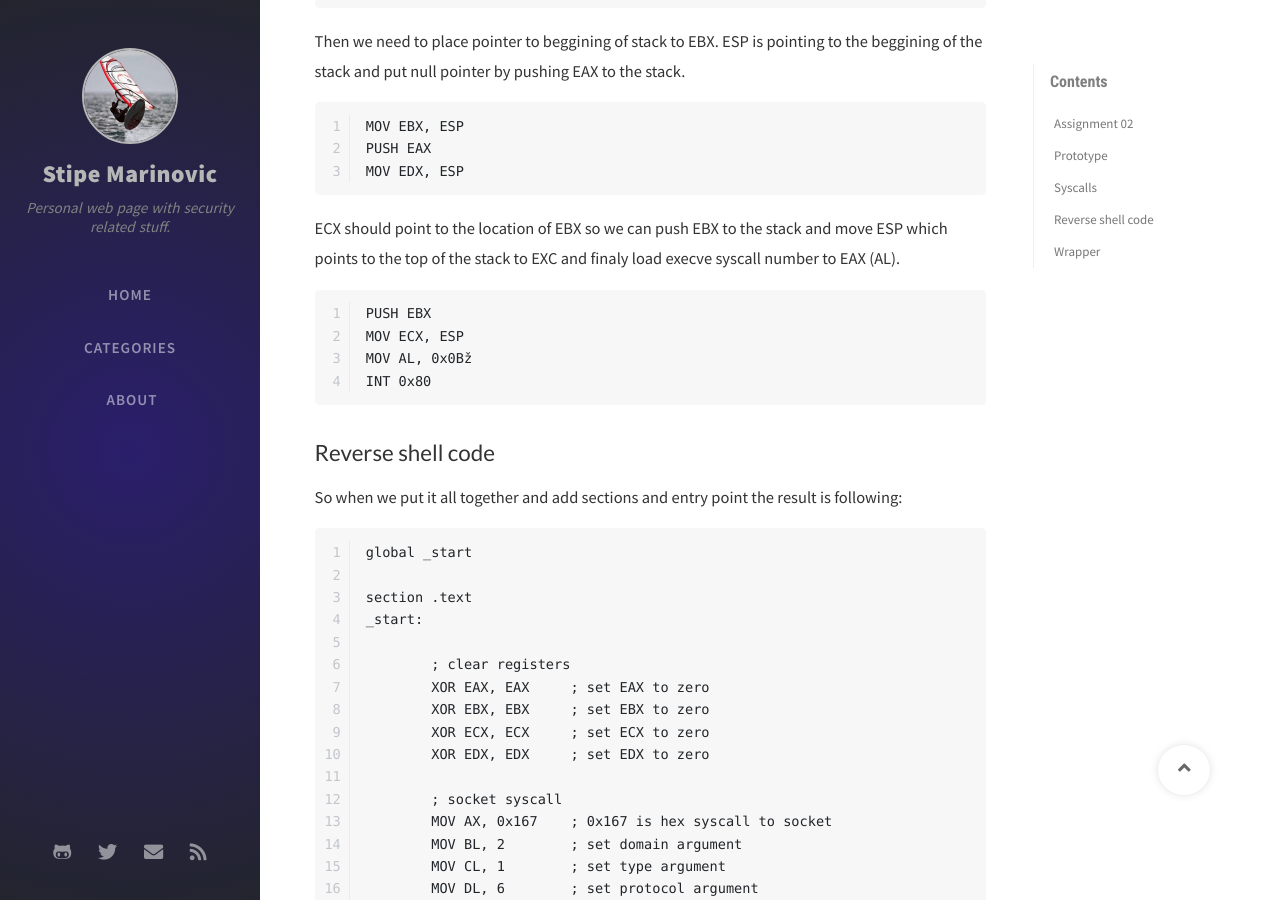
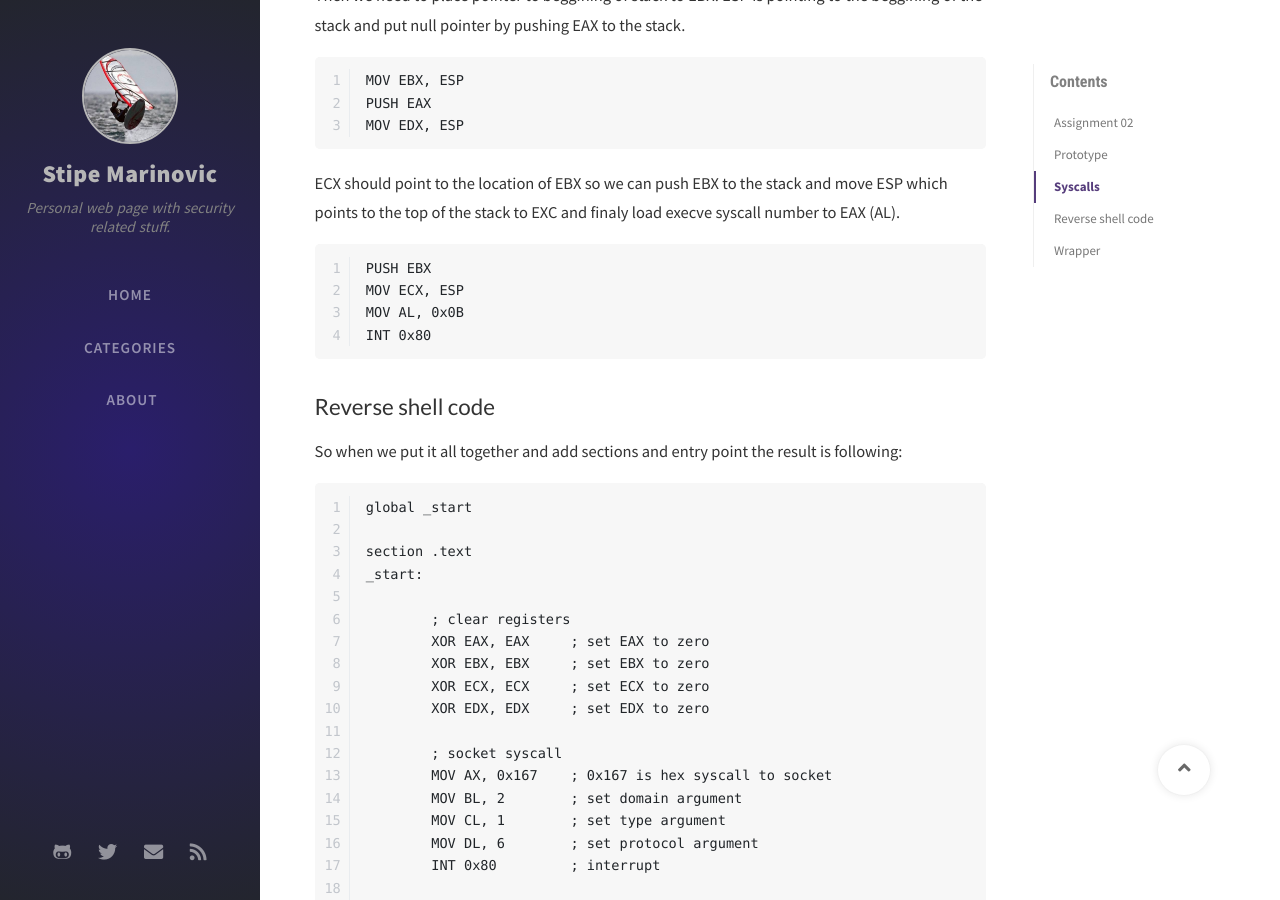
Before and after one commit to smarinovic/smarinovic.github.io, a Jekyll site: the page built from _posts/2020-05-25-SLAE-exam-assignment-02.md, in a window 1280 px wide and 900 px high, scrolled down 7838 px. Built offline with Jekyll 4.4.1, drawn with Linux system fonts in a browser that asks for light colours; nearby versions of some CDN libraries; comment, search, counter and statistics services are not loaded; some of the changed text lies outside the part shown.

Commit message:
updated screenshots

````diff
--- a/_posts/2020-05-25-SLAE-exam-assignment-02.md
+++ b/_posts/2020-05-25-SLAE-exam-assignment-02.md
@@ -296,7 +294,7 @@
 ```
 PUSH EBX
 MOV ECX, ESP
-MOV AL, 0x0Bž
+MOV AL, 0x0B
 INT 0x80
 ```
 
````
Also changed, not shown: other parts of _posts/2020-05-25-SLAE-exam-assignment-02.md (+0 -2 lines).
